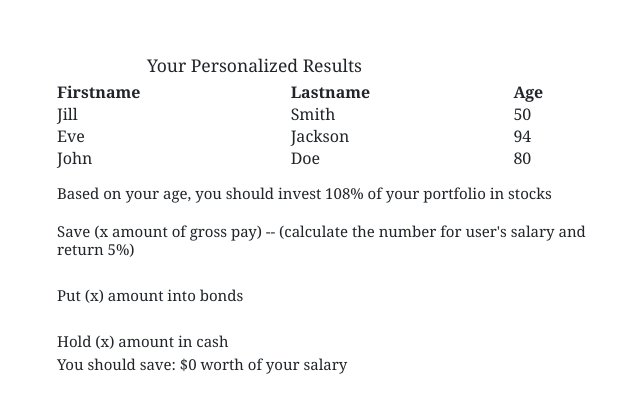
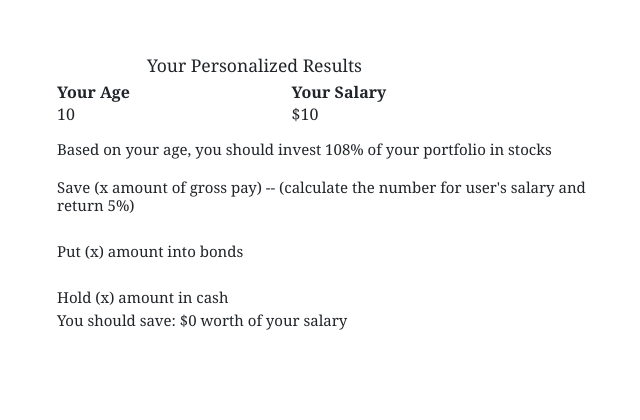
Before and after one commit to MattDevOps/Allocate-Your-Funds, a Flask app: page /results in a window 1280 px wide. Shown: the part 132-552 px from the top of the page, without its empty margins (313-953 px from the left). Run offline with Flask 2, Linux system fonts and the light colour scheme; a user stored in the database is signed in; tables that the repository leaves empty hold one stand-in row (values such as "Sample post"); some libraries are stand-ins or nearby versions.

Commit message:
adjusted table to show salary and age

```diff
--- a/app/calculations.py
+++ b/app/calculations.py
@@ -16,3 +16,11 @@ class Calculations():
     def five_percent(self):
         user_salary = (self.salary * 0.05)
         return int(user_salary)
+
+    def get_age(self):
+        user_age = (0 + self.age)
+        return int(user_age)
+
+    def get_salary(self):
+        user_salary = (0 + self.salary)
+        return int(user_salary)
--- a/app/templates/results.html
+++ b/app/templates/results.html
@@ -11,24 +11,15 @@
       <h3 class="offset-md-2 pic_text">Your Personalized Results</h3>
       <table style="width:100%">
         <tr>
-          <th>Firstname</th>
-          <th>Lastname</th>
-          <th>Age</th>
+
+          <th>Your Age</th>
+          <th>Your Salary</th>
         </tr>
-        <tr>
-          <td>Jill</td>
-          <td>Smith</td>
-          <td>50</td>
-        </tr>
-        <tr>
-          <td>Eve</td>
-          <td>Jackson</td>
-          <td>94</td>
-        </tr>
-        <tr>
-          <td>John</td>
-          <td>Doe</td>
-          <td>80</td>
+          <tr>
+            {% if calc %}
+          <td>{{ calc.get_age() }}</td>
+          <td>${{ calc.get_salary() }}</td>
+            {% endif %}
         </tr>
         </table>
       {% if calc %}
```
